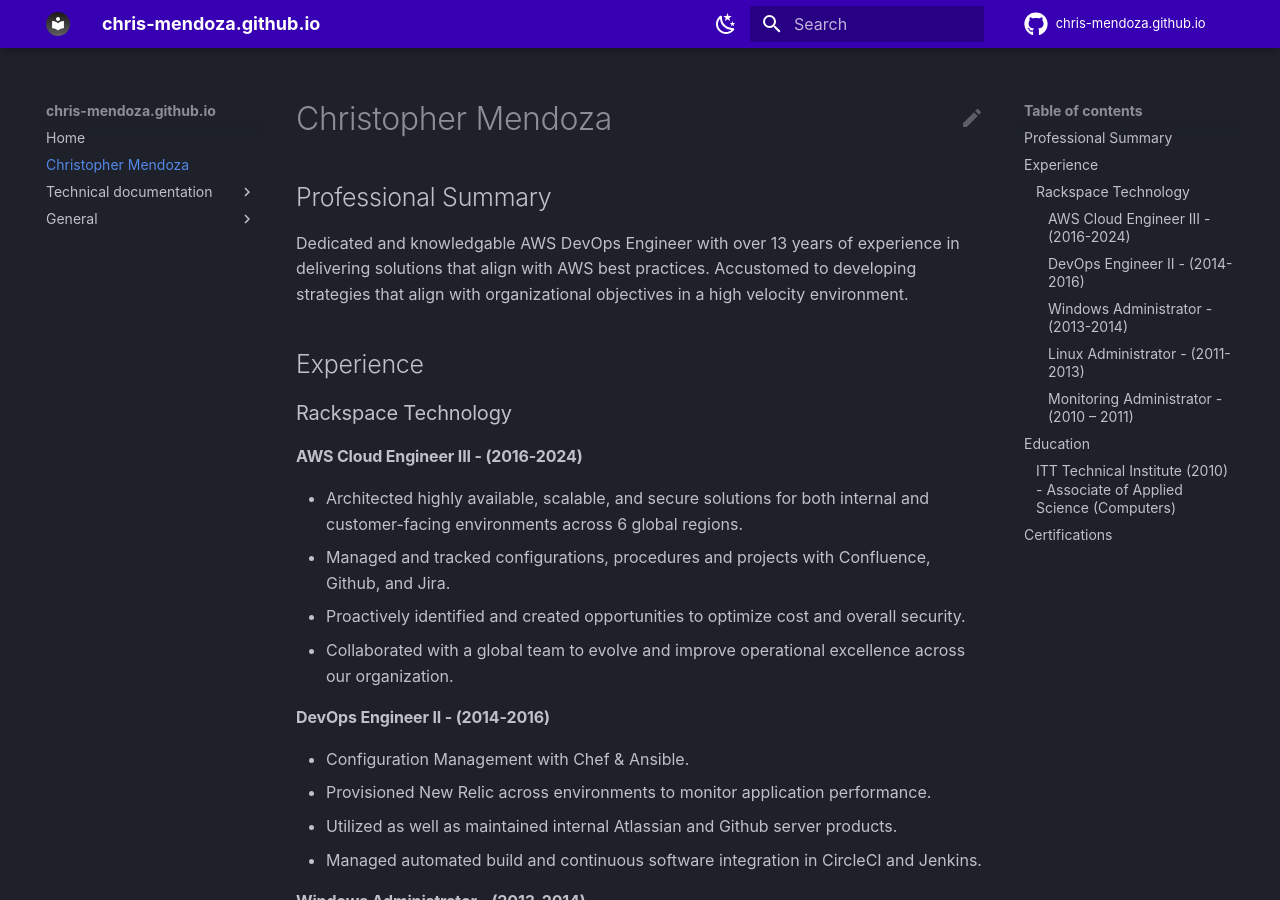
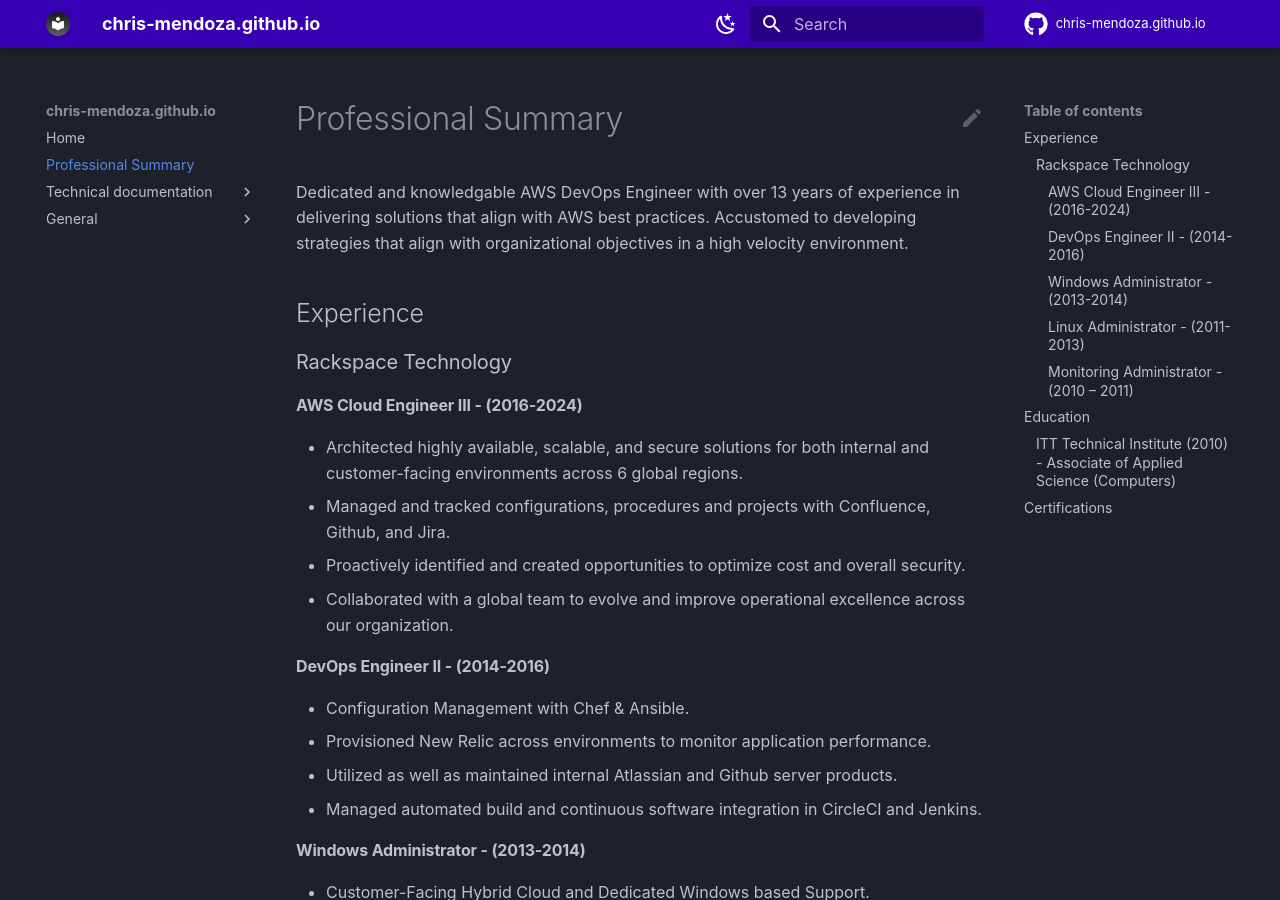
Before and after one commit to chris-mendoza/doc-site, an MkDocs documentation site: the page built from docs/docs/about_me.md, in a window 1280 px wide and 900 px high. Built offline with MkDocs 1.6.1 and Material for MkDocs 9.7.7, drawn with Linux system fonts in a browser that asks for light colours; comment, search, counter and statistics services are not loaded.

Commit message:
update about me

```diff
--- a/docs/docs/about_me.md
+++ b/docs/docs/about_me.md
@@ -1,11 +1,9 @@
 ---
-title: Christopher Mendoza
+title: Professional Summary
 summary: Christopher Mendoza - Technical Profile
 cust_website: https://chris-mendoza.github.io
 version: 1.0
 ---
-
-## Professional Summary
 
 Dedicated and knowledgable AWS DevOps Engineer with over 13 years of experience in delivering solutions that align with AWS best practices. Accustomed to developing strategies that align with organizational objectives in a high velocity environment.
 
--- a/docs/mkdocs.yml
+++ b/docs/mkdocs.yml
@@ -84,3 +84,4 @@
   - pymdownx.tasklist:
       clickable_checkbox: false
       custom_checkbox: true
+  - markdown_grid_tables:
--- a/pyproject.toml
+++ b/pyproject.toml
@@ -16,6 +16,7 @@
 mkdocs-macros-plugin = ">=0.7.0"
 mkdocs-awesome-pages-plugin = ">=2.8.0"
 mkdocs-video = ">=1.5"
+markdown-grid-tables = ">=0.3.1"
 
 
 [tool.poetry.group.dev.dependencies]
```
